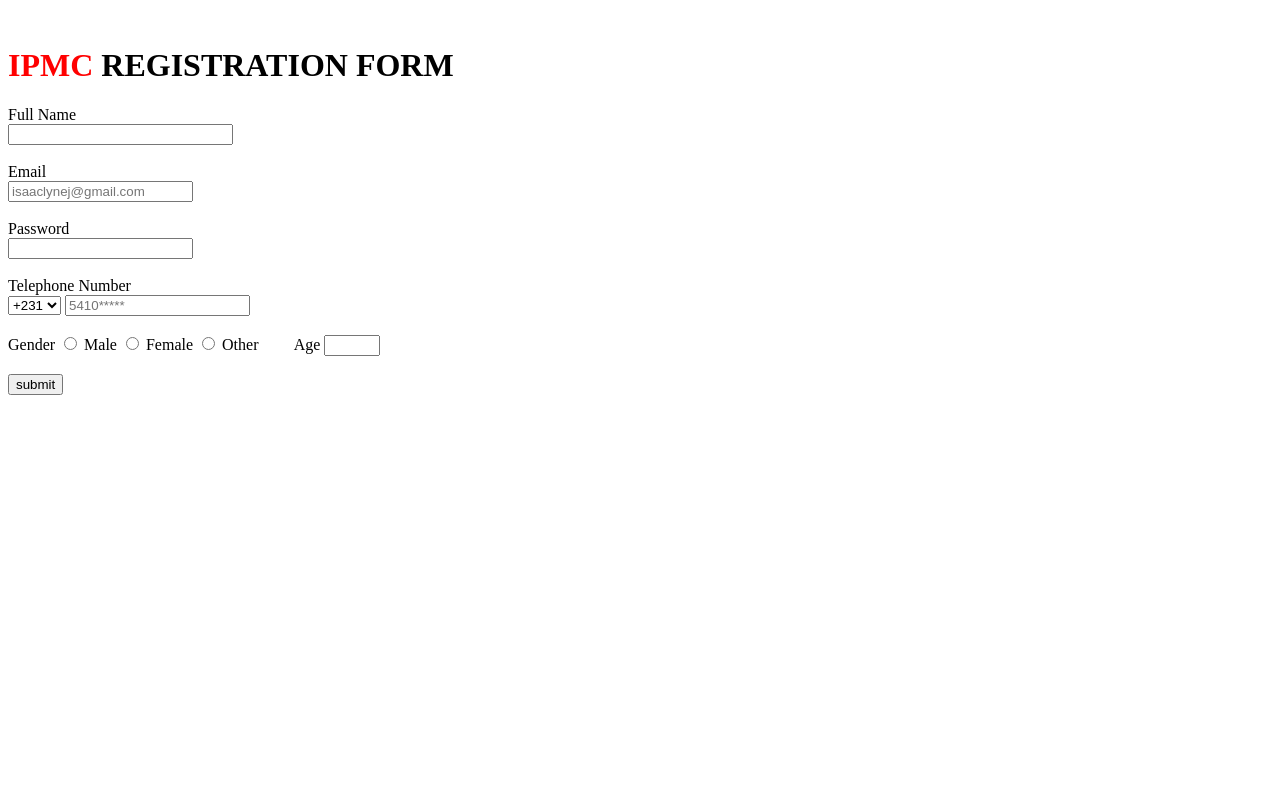
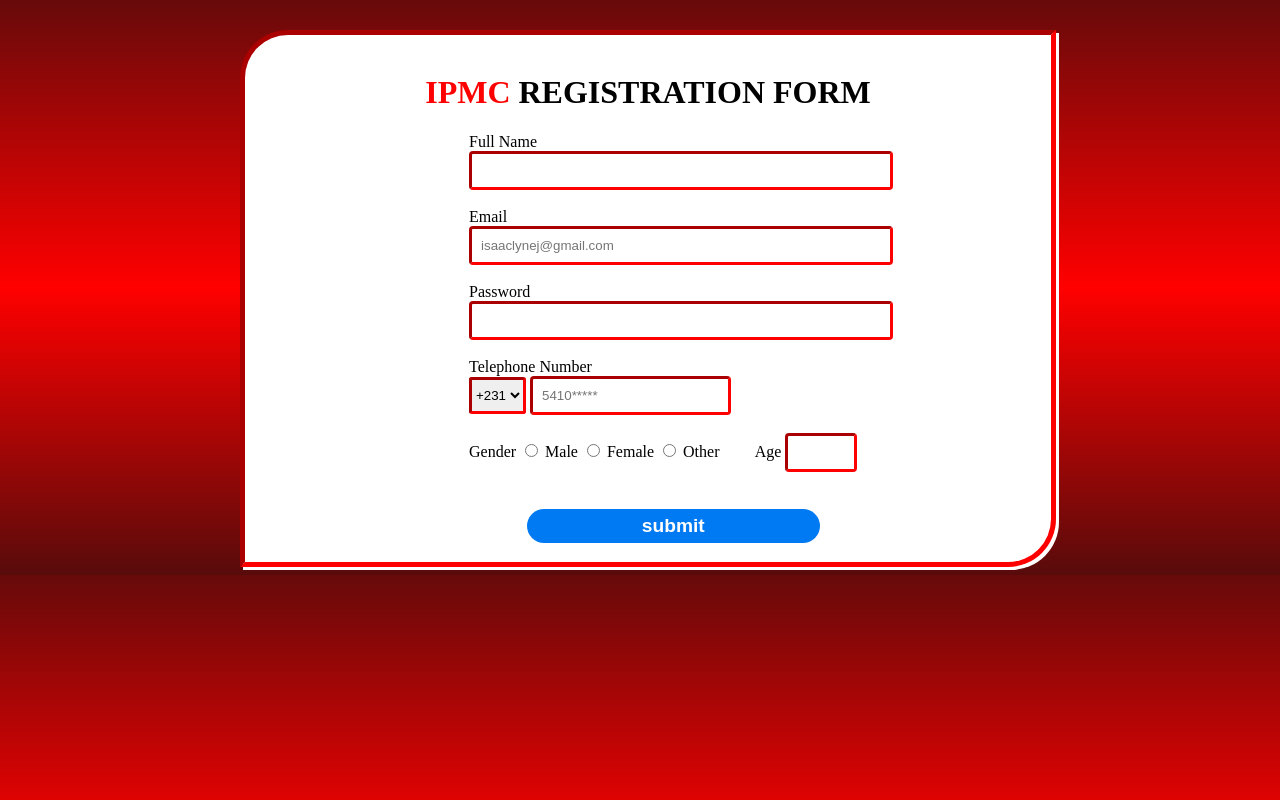
Before and after one commit to Monju12-art/IPMC-FORM, a plain HTML site: page index.html in a window 1280 px wide. Drawn offline with Linux system fonts and the light colour scheme.

Commit message:
Update index.html

```diff
--- a/index.html
+++ b/index.html
@@ -3,7 +3,7 @@
   <head>
     <meta charset="UTF-8" />
     <meta name="viewport" content="width=device-width, initial-scale=1.0" />
-    <link rel="stylesheet" href="/ipmc.css">
+    <link rel="stylesheet" href="/index.css">
     <title>Student form</title>
 
   </head>
```
